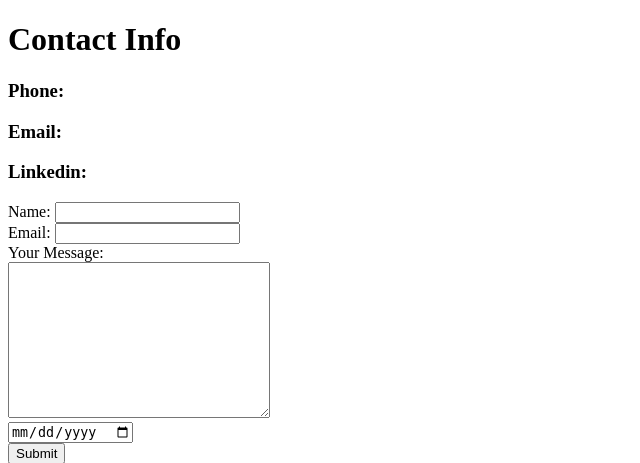
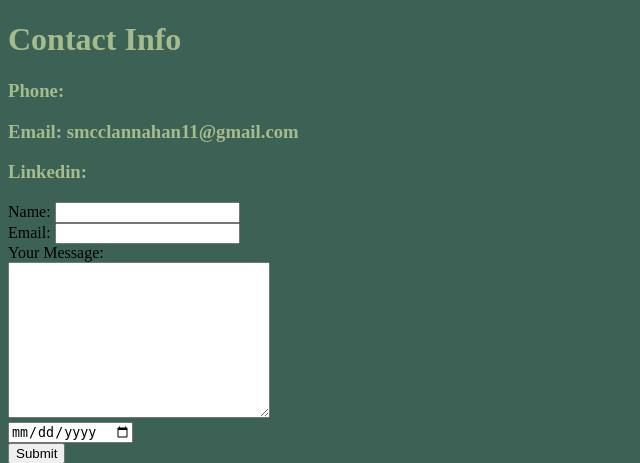
Before and after one commit to smcclannahan/Portfolio, a PHP site: page /contact.html in a window 1280 px wide. Shown: the top 463 px of the page, without its empty margins (0-640 px from the left). Run offline with PHP 8.4, Linux system fonts and the light colour scheme.

Commit message:
small css updates

```diff
--- a/contact.html
+++ b/contact.html
@@ -3,13 +3,13 @@
 <head>
     <meta charset="UTF-8">
     <meta http-equiv="X-UA-Compatible" content="IE=edge">
-    <meta name="viewport" content="width=<device-width>, initial-scale=1.0">
+    <link rel="stylesheet" href="css/styles.css">
     <title>Contact Page</title>
 </head>
 <body>
     <h1>Contact Info</h1>
     <h3>Phone: </h3>
-    <h3>Email: </h3>
+    <h3>Email: smcclannahan11@gmail.com</h3>
     <h3>Linkedin: </h3>
 
     <form action="mailto:smcclannahan11@gmail.com" method="post" enctype="text/plain">
--- a/css/styles.css
+++ b/css/styles.css
@@ -1,7 +1,12 @@
 body{
     background-color: #3C6255;
 }
-
+h1{
+    color:#A6BB8D;
+}
+h3{
+    color:#A6BB8D;
+}
 hr{
     border-top: #EAE7B1;
     border-style: none;
--- a/hobbies.html
+++ b/hobbies.html
@@ -3,7 +3,7 @@
 <head>
     <meta charset="UTF-8">
     <meta http-equiv="X-UA-Compatible" content="IE=edge">
-    <meta name="viewport" content="width=device-width, initial-scale=1.0">
+    <link rel="stylesheet" href="css/styles.css">
     <title>Hobbies</title>
 </head>
 <body>
```
